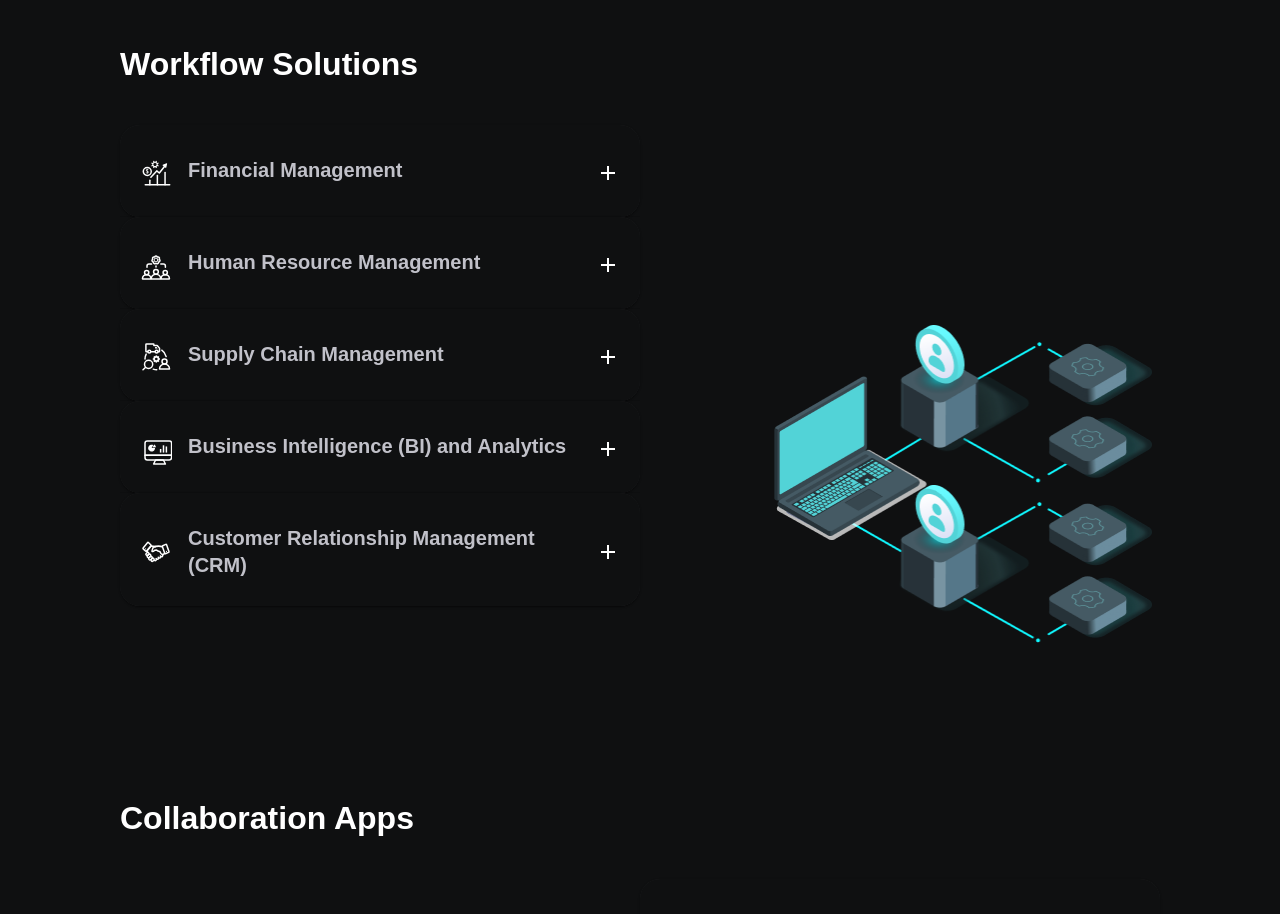
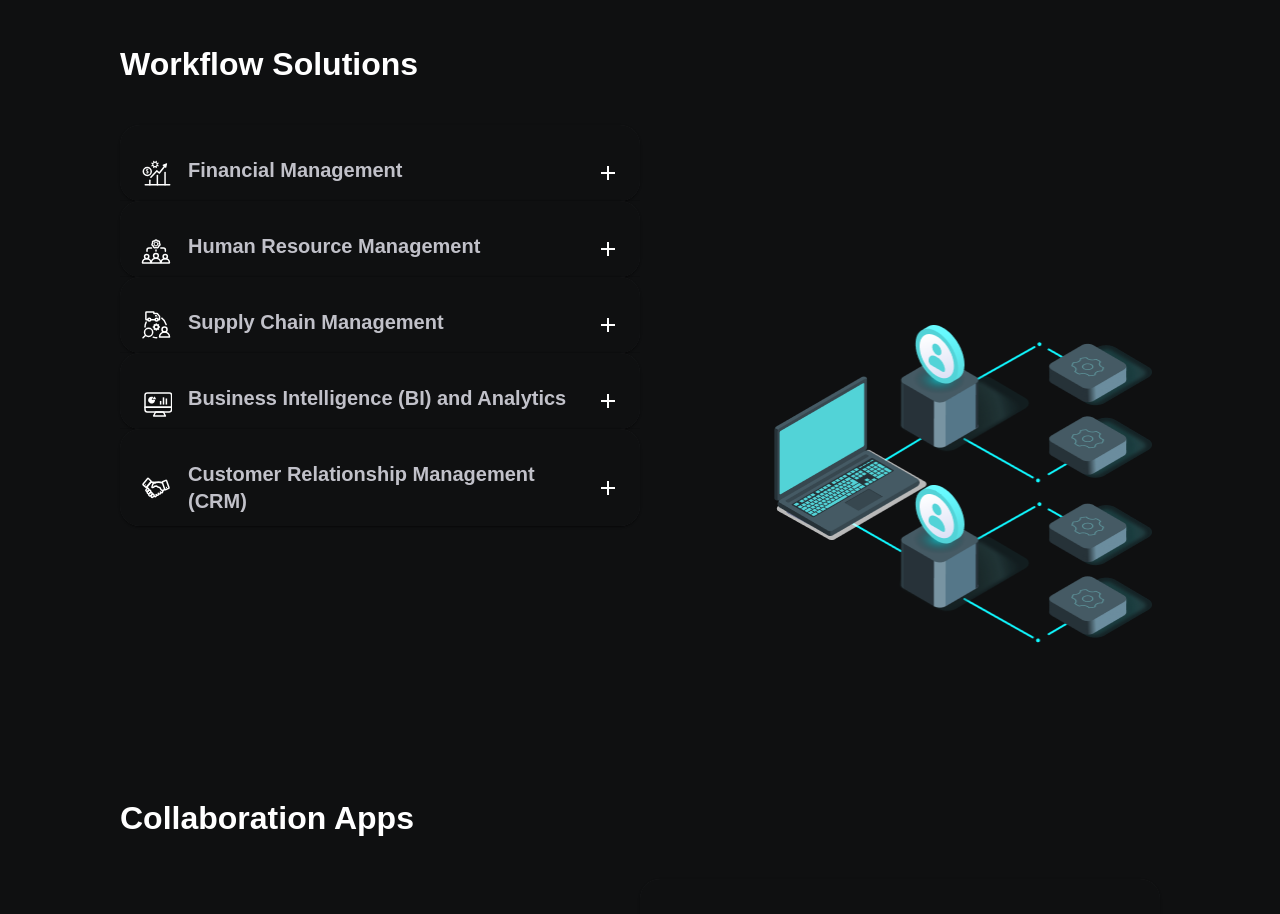
Before and after one commit to priyanshu-nickelfox/Biz-Apps, a React (Vite) app: page / in a window 1280 px wide. Shown: the part 2320-3234 px from the top of the page. Built offline with nearby package versions, Linux system fonts and the light colour scheme; a web font is replaced by a local one.

Commit message:
fixed css issue

```diff
--- a/src/App.css
+++ b/src/App.css
@@ -47,6 +47,12 @@
   padding: 0px 0px 0px 0px !important;
 } */
 
-.workflowAccordion {
+/* .workflowAccordion {
   padding: 0px !important;
+} */
+
+.MuiAccordionSummary-content .Mui-expanded .MuiAccordionSummary-contentGutters {
+
+  padding: 0px !important;
+
 }
--- a/src/components/Workflow/Workflow.jsx
+++ b/src/components/Workflow/Workflow.jsx
@@ -327,7 +327,7 @@ const Workflow = () => {
                             : "#0F1011",
                         color: "rgba(193, 193, 201, 1)",
                         padding: {
-                          lg: "20px 20px 16px 20px",
+                          lg: "20px 20px 0px 20px",
                           xs: "12px 20px 16px 20px",
                         },
                         borderRadius: "20px",
@@ -338,7 +338,7 @@ const Workflow = () => {
                       <img
                         src={item.icon}
                         alt={item.title}
-                        style={{ marginRight: "16px",width:iconWidth() }}
+                        style={{ marginRight: "16px", width: iconWidth() }}
                       />
                       <Typography
                         sx={{
@@ -368,7 +368,10 @@ const Workflow = () => {
                       >
                         <ul>
                           {item.desc.map((i, idx) => (
-                            <Box className="workflowAccordion" sx={{ padding: { lg: "16px 0px 0px 0px" } }}>
+                            <Box
+                              className="workflowAccordion"
+                              sx={{ padding: { lg: "16px 0px 0px 0px" } }}
+                            >
                               <li key={idx}>
                                 <Typography
                                   sx={{
```
